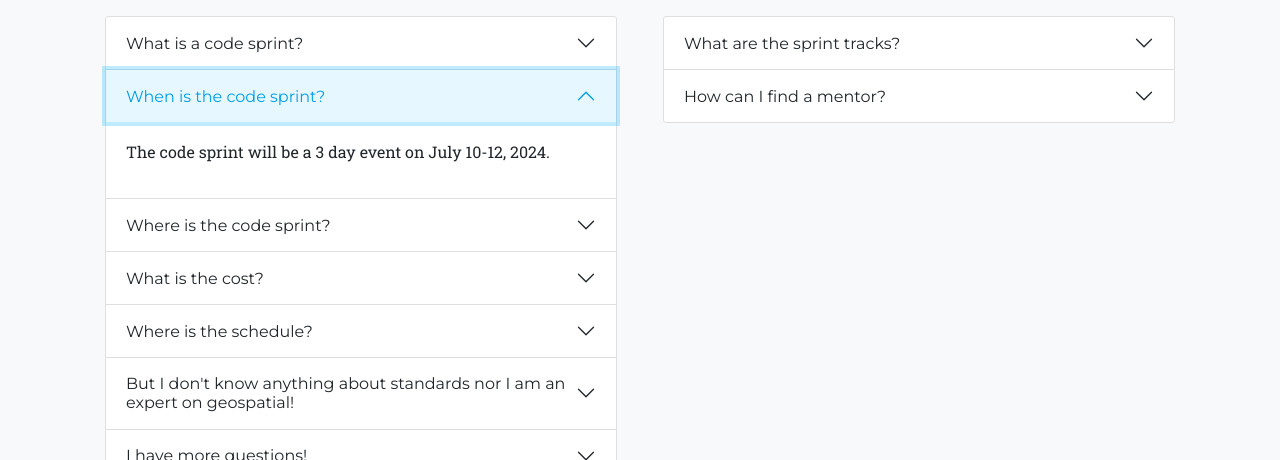
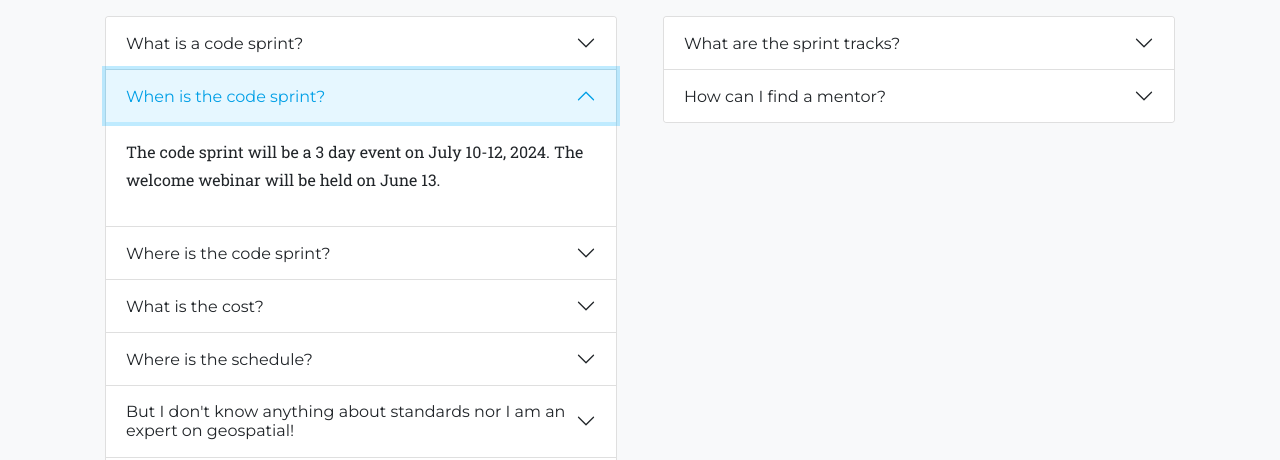
Before and after one commit to opengeospatial/dev-ogc-org-sprint-landing-24, a website: page src/pug/index.pug in a window 1280 px wide. Both pictures are taken after a click on the button "When is the code sprint?". Shown: the part 3892-4352 px from the top of the page. Drawn offline with nearby package versions, Linux system fonts and the light colour scheme; files that its build step writes are made by us from their sources; files whose address does not match are found by name.

Commit message:
- added info about welcome webinar

```diff
--- a/src/pug/index.pug
+++ b/src/pug/index.pug
@@ -232,7 +232,7 @@ html(lang='en')
                                                 | When is the code sprint?
                                         #collapse-two.accordion-collapse.collapse(aria-labelledby='two' data-bs-parent='#accordion')
                                             .accordion-body
-                                                p The code sprint will be a 3 day event on #{date}.
+                                                p The code sprint will be a 3 day event on #{date}. The welcome webinar will be held on June 13.
                                     .accordion-item
                                         h2#three.accordion-header
                                             button.accordion-button.collapsed(type='button' data-bs-toggle='collapse' data-bs-target='#collapse-three' aria-expanded='false' aria-controls='collapse-three')
```
Also changed, not shown: dist/index.html.
